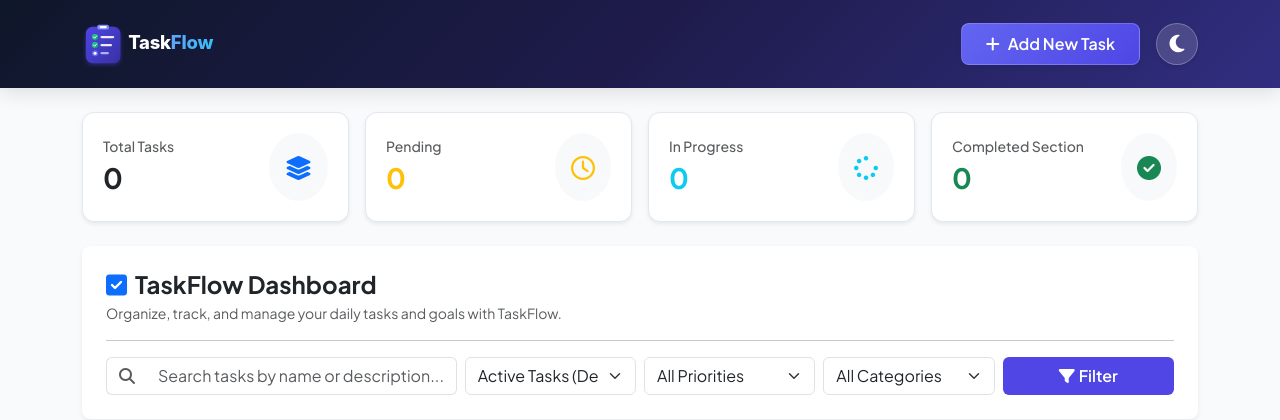
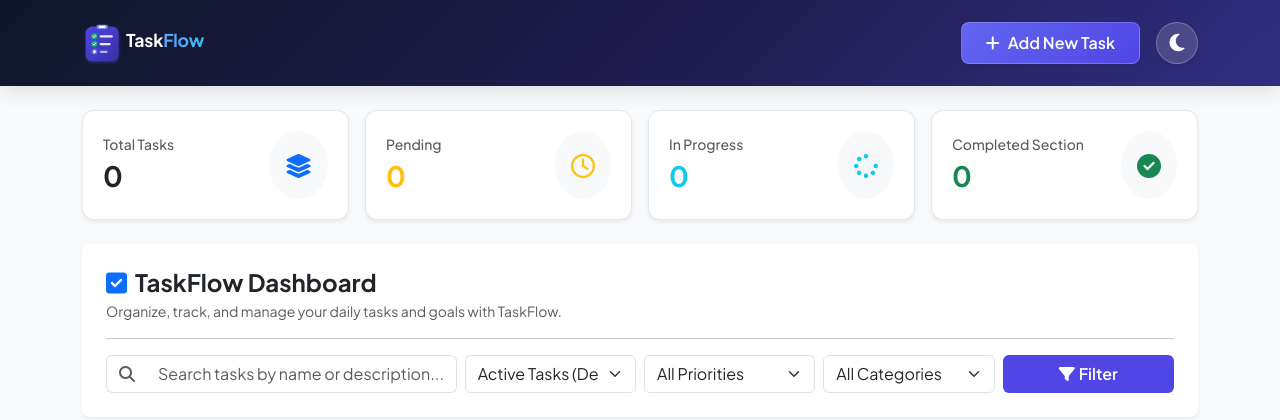
Before and after one commit to Lokesh-ig/CodSoft_To-Do-List_Application, a Django app: page / in a window 1280 px wide. Shown: the top 420 px of the page. Run offline with Django 5.2, Linux system fonts and the light colour scheme; data that the repository does not hold is empty.

Commit message:
fix: embed inline SVG logo in navbar to guarantee reliable logo rendering in production

```diff
--- a/tasks/templates/tasks/base.html
+++ b/tasks/templates/tasks/base.html
@@ -233,8 +233,43 @@
     <!-- Navigation Bar -->
     <nav class="navbar navbar-expand-lg navbar-dark navbar-custom py-3 mb-4">
         <div class="container d-flex justify-content-between align-items-center">
-            <a class="navbar-brand d-flex align-items-center gap-2" href="{% url 'task_list' %}">
-                <img src="{% static 'images/logo.svg' %}" alt="TaskFlow Logo" class="navbar-brand-logo">
+            <a class="navbar-brand d-flex align-items-center gap-2" href="{% url 'task_list' %}" title="TaskFlow Home">
+                <svg xmlns="http://www.w3.org/2000/svg" viewBox="0 0 450 120" style="height: 44px; width: auto;" class="navbar-brand-logo">
+                  <defs>
+                    <linearGradient id="bgGrad" x1="0%" y1="0%" x2="100%" y2="100%">
+                      <stop offset="0%" stop-color="#4f46e5" />
+                      <stop offset="100%" stop-color="#3730a3" />
+                    </linearGradient>
+                    <linearGradient id="checkGrad" x1="0%" y1="0%" x2="100%" y2="100%">
+                      <stop offset="0%" stop-color="#34d399" />
+                      <stop offset="100%" stop-color="#059669" />
+                    </linearGradient>
+                    <linearGradient id="textGrad" x1="0%" y1="0%" x2="100%" y2="0%">
+                      <stop offset="0%" stop-color="#818cf8" />
+                      <stop offset="100%" stop-color="#38bdf8" />
+                    </linearGradient>
+                    <filter id="shadow" x="-10%" y="-10%" width="120%" height="120%">
+                      <feDropShadow dx="0" dy="4" stdDeviation="5" flood-color="#4f46e5" flood-opacity="0.4" />
+                    </filter>
+                  </defs>
+                  <g transform="translate(10, 10)">
+                    <rect x="0" y="5" width="90" height="95" rx="18" fill="url(#bgGrad)" filter="url(#shadow)"/>
+                    <rect x="30" y="0" width="30" height="12" rx="4" fill="#818cf8" />
+                    <rect x="36" y="3" width="18" height="6" rx="2" fill="#ffffff" />
+                    <circle cx="24" cy="32" r="8" fill="url(#checkGrad)" />
+                    <path d="M20 32 L23 35 L28 29" fill="none" stroke="#ffffff" stroke-width="2.5" stroke-linecap="round" stroke-linejoin="round" />
+                    <rect x="38" y="29" width="36" height="6" rx="3" fill="#ffffff" opacity="0.9" />
+                    <circle cx="24" cy="53" r="8" fill="url(#checkGrad)" />
+                    <path d="M20 53 L23 56 L28 50" fill="none" stroke="#ffffff" stroke-width="2.5" stroke-linecap="round" stroke-linejoin="round" />
+                    <rect x="38" y="50" width="30" height="6" rx="3" fill="#ffffff" opacity="0.9" />
+                    <circle cx="24" cy="74" r="8" fill="#6366f1" />
+                    <circle cx="24" cy="74" r="4" fill="#ffffff" />
+                    <rect x="38" y="71" width="22" height="6" rx="3" fill="#c7d2fe" opacity="0.8" />
+                  </g>
+                  <text x="120" y="72" font-family="'Plus Jakarta Sans', 'Inter', 'Segoe UI', sans-serif" font-size="48" font-weight="800" fill="#ffffff" letter-spacing="-0.5">
+                    Task<tspan fill="url(#textGrad)">Flow</tspan>
+                  </text>
+                </svg>
             </a>
             <div class="d-flex align-items-center gap-3">
                 <button class="btn btn-nav-add px-4 py-2 rounded-3 d-flex align-items-center gap-2 shadow-sm" data-bs-toggle="modal" data-bs-target="#addTaskModal">
```
